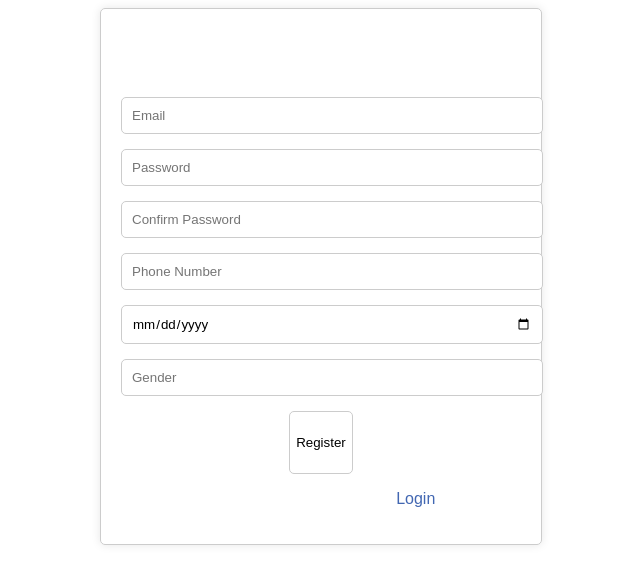
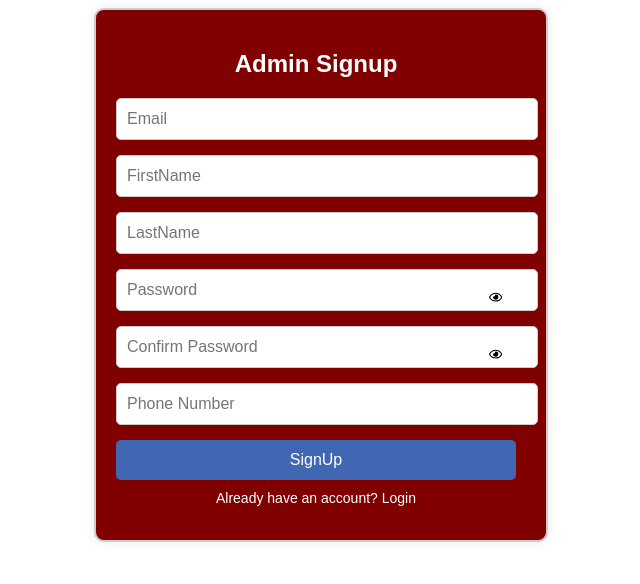
Before and after one commit to ShubhamShrestha60/ProjectVroom, a React (Vite) app: page /adminSignup in a window 1280 px wide. Shown: the top 584 px of the page, without its empty margins (319-959 px from the left). Built offline with nearby package versions, Linux system fonts and the light colour scheme.

Commit message:
some changes

```diff
--- a/src/components/Login&Signup/signup.jsx
+++ b/src/components/Login&Signup/signup.jsx
@@ -4,7 +4,6 @@ import logo from "./logo.png";
 import { Link } from "react-router-dom";
 import axios from 'axios'
 import { useNavigate } from "react-router-dom";
-import { Component } from "react";
 // gi is sort name of game icon.
 import { FaRegEye, FaRegEyeSlash } from "react-icons/fa";
 
--- a/src/components/Sidebar/sidebar.css
+++ b/src/components/Sidebar/sidebar.css
@@ -56,6 +56,7 @@
 
 .nav__link,
 .sidebar__bottom span {
+  color: white;
   display: flex;
   align-items: center;
   column-gap: 5px;
--- a/src/components/admin/adminSignup.css
+++ b/src/components/admin/adminSignup.css
@@ -1,50 +1,97 @@
-
+/* adminSignup.css */
 
 .adminsignup-form {
   max-width: 400px;
   margin: 0 auto;
-  padding: 20px;
-
-  border: 1px solid #ccc;
-  border-radius: 5px;
+  border: 2px solid #ccc;
+  border-radius: 10px;
   box-shadow: 0 0 10px rgba(0, 0, 0, 0.1);
+  background-color: maroon;
+  padding-right: 30px;
+  padding-left: 20px;
+  padding-top: 20px;
+  padding-bottom: 20px;
 }
 
 .adminsignup-form h2 {
-  font-size: 24px;
+  text-align: center;
   margin-bottom: 20px;
-  text-align: center;
-  color: white;
+  color: white ;
 }
 
-.adminsignup-form input {
+.adminsignup-form input[type="email"],
+.adminsignup-form input[type="text"], /* Changed to handle firstName and lastName */
+.adminsignup-form input[type="password"],
+.adminsignup-form input[type="tel"] {
   width: 100%;
-  padding: 10px;
+  height: 40px;
   margin-bottom: 15px;
+  padding: 0 10px;
   border: 1px solid #ccc;
   border-radius: 5px;
+  font-size: 16px;
 }
 
-.adminsignup-form input[type="submit"] {
-  background-color: #022f88;
-  color: #1a49d8;
-  font-size: 16px;
-  font-weight: bold;
+.adminsignup-form button[type="submit"] {
+  width: 100%;
+  height: 40px;
+  background-color: #4267B2;
+  color: #fff;
   border: none;
   border-radius: 5px;
   cursor: pointer;
-  transition: background-color 0.3s ease;
+  font-size: 16px;
 }
 
-.adminsignup-form input[type="submit"]:hover {
+.adminsignup-form button[type="submit"]:hover {
   background-color: #3b5998;
 }
 
 .adminsignup-form p {
   text-align: center;
-  color:white;
+  margin-top: 10px;
+  font-size: 14px;
+  color: white;
 }
 
-.adminsignup-form a {
+.adminsignup-form p span {
   color: #4267B2;
 }
+
+.adminsignup-form .col {
+  text-align: center;
+  margin-top: 20px;
+}
+
+.adminsignup-form .col p {
+  color: white;
+  font-size: 14px;
+}
+
+.adminsignup-form .col p span {
+  color: #5CB3FF;
+  font-weight: bold;
+  cursor: pointer;
+}
+
+.adminsignup-form .col p span:hover {
+  text-decoration: underline;
+}
+
+.password-input {
+  position: relative;
+}
+
+.password-input input {
+  padding-right: 2.5rem; /* Adjust as needed to make space for the icon */
+}
+
+.password-input .toggle-password {
+  position: absolute;
+  top: 50%;
+  right: 0.5rem; /* Adjust as needed to position the icon */
+  transform: translateY(-50%);
+  background: none;
+  border: none;
+  cursor: pointer;
+}
--- a/src/components/admin/adminSignup.jsx
+++ b/src/components/admin/adminSignup.jsx
@@ -2,20 +2,23 @@ import React, { useState } from 'react';
 import { Link } from "react-router-dom";
 import axios from 'axios';
 import { useNavigate } from "react-router-dom";
+import { FaRegEye, FaRegEyeSlash } from "react-icons/fa";
 import "./adminSignup.css"
 
 export default function AdminSignup() {
     const navigate = useNavigate();
     const [formData, setFormData] = useState({
         email: '',
+        firstName:'',
+        lastName: '',
         password: '',
         confirmPassword: '',
         phoneNumber: '',
-    dateOfBirth: '',
-    gender: ''
     });
 
     const [passwordError, setPasswordError] = useState('');
+    const [showPassword, setShowPassword] = useState(false);
+    const [showConfirmPassword, setShowConfirmPassword] = useState(false);
 
     const handleChange = (e) => {
         const { name, value } = e.target;
@@ -42,6 +45,14 @@ export default function AdminSignup() {
             });
     };
 
+    const togglePasswordVisibility = () => {
+        setShowPassword(!showPassword);
+    };
+
+    const toggleConfirmPasswordVisibility = () => {
+        setShowConfirmPassword(!showConfirmPassword);
+    };
+
     return (
         <div className='adminsignup-form'>
             <h2>Admin Signup</h2>
@@ -55,21 +66,55 @@ export default function AdminSignup() {
                     required
                 />
                 <input
-          type="password"
+                    type="text"
+                    placeholder="FirstName"
+                    name="firstName"
+                    value={formData.firstName}
+                    onChange={handleChange}
+                    required
+                />
+                <input
+                    type="text"
+                    placeholder="LastName"
+                    name="lastName"
+                    value={formData.lastName}
+                    onChange={handleChange}
+                    required
+                />
+                <div className="password-input">
+                    <input
+                        type={showPassword ? "text" : "password"}
                         placeholder="Password"
                         name="password"
                         value={formData.password}
                         onChange={handleChange}
                         required
                     />
+                    <button
+                        type="button"
+                        className="toggle-password"
+                        onClick={togglePasswordVisibility}
+                    >
+                        {showPassword ? <FaRegEyeSlash /> : <FaRegEye />}
+                    </button>
+                </div>
+                <div className="password-input">
                     <input
-          type="password"
+                        type={showConfirmPassword ? "text" : "password"}
                         placeholder="Confirm Password"
                         name="confirmPassword"
                         value={formData.confirmPassword}
                         onChange={handleChange}
                         required
                     />
+                    <button
+                        type="button"
+                        className="toggle-password"
+                        onClick={toggleConfirmPasswordVisibility}
+                    >
+                        {showConfirmPassword ? <FaRegEyeSlash /> : <FaRegEye />}
+                    </button>
+                </div>
                 <input
                     type="tel"
                     placeholder="Phone Number"
@@ -78,24 +123,8 @@ export default function AdminSignup() {
                     onChange={handleChange}
                     required
                 />
-        <input
-          type="date"
-          placeholder="Date of Birth"
-          name="dateOfBirth"
-          value={formData.dateOfBirth}
-          onChange={handleChange}
-          required
-        />
-        <input
-          type="text"
-          placeholder="Gender"
-          name="gender"
-          value={formData.gender}
-          onChange={handleChange}
-          required
-        />
                 {passwordError && <p>{passwordError}</p>}
-        <button type="submit">Register</button>
+                <button type="submit">SignUp</button>
             </form>
             <p>
                 Already have an account? <Link to="/adminlogin">Login</Link>
--- a/src/components/pages/addCar.jsx
+++ b/src/components/pages/addCar.jsx
@@ -20,14 +20,14 @@ const AddCar = () => {
     const isAvailable = availability ? true : false;
     // Create FormData object to append form data
     const formData = new FormData();
-    formData.append('brand', e.target.brand.value);
-    formData.append('fuelType', e.target.fuelType.value);
-    formData.append('transitionType', e.target.transitionType.value);
-    formData.append('segment', e.target.segment.value);
-    formData.append('price', e.target.price.value);
-    formData.append('location', e.target.location.value);
+    formData.append('brand', e.target.brand.value.toLowerCase());
+    formData.append('fuelType', e.target.fuelType.value.toLowerCase());
+    formData.append('transitionType', e.target.transitionType.value.toLowerCase());
+    formData.append('segment', e.target.segment.value.toLowerCase());
+    formData.append('price', e.target.price.value.toLowerCase());
+    formData.append('location', e.target.location.value.toLowerCase());
     formData.append('availability', isAvailable);
-    formData.append('condition', e.target.condition.value);
+    formData.append('condition', e.target.condition.value.toLowerCase());
     formData.append('image', image); // Append image file
 
     setFormData(formData);
@@ -58,7 +58,6 @@ const AddCar = () => {
   const handleCancelSubmit = () => {
     setShowModal(false);
   };
-
 
   return (
     <div className="add-car">
@@ -120,10 +119,6 @@ const AddCar = () => {
           </div>
         </div>
       )}
-
-      {confirmationMessage && (
-        <div className="confirmation-message">{confirmationMessage}</div>
-      )}
     </div>
 
   );
```
Also changed, not shown: 6 other files (tests, documents, lock files or other folders). Lines whose indentation alone changed are shown as unchanged.
